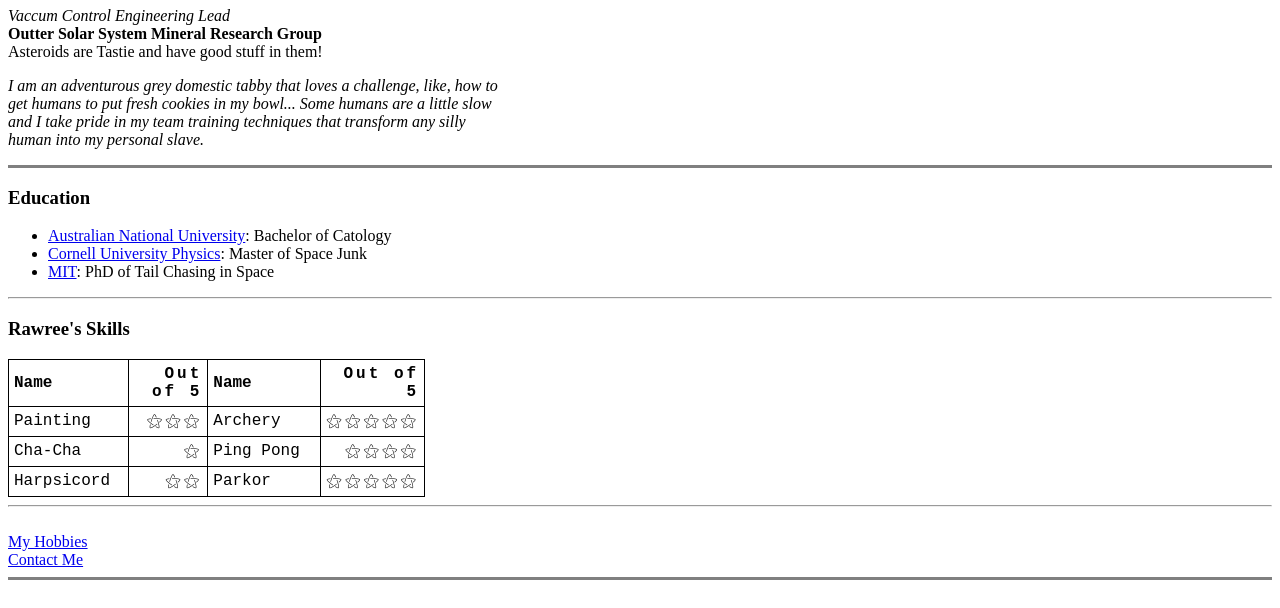
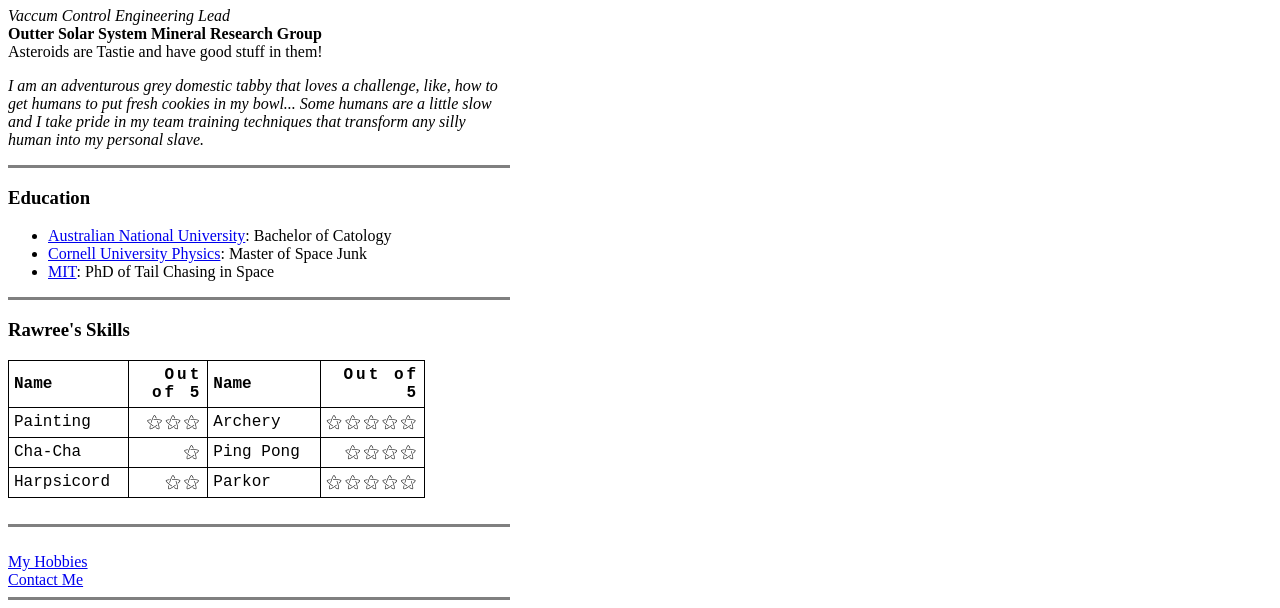
Before and after one commit to Pongdoo/Rawree, a plain HTML site: page index.html in a window 1280 px wide. Shown: the part 386-994 px from the top of the page. Drawn offline with Linux system fonts and the light colour scheme.

Commit message:
Add files via upload

```diff
--- a/index.html
+++ b/index.html
@@ -40,14 +40,14 @@
 
       <img src="./Assets/Rawree.png" alt="Rawree Profile Pic" x="0" height="300">
 
-      <h1>😹 Rawree The Cat</h1>
+      <h1>😹 Rawree The Cat - 1993 Webpage</h1>
       <p><em>Vaccum Control Engineering Lead</em>
       <br><strong>Outter Solar System Mineral Research Group</strong>
       <br>Asteroids are Tastie and have good stuff in them!</p>
 
       <p id="intro"><em>I am an adventurous grey domestic tabby that loves a challenge, like, how to get humans to put fresh cookies in my bowl... Some humans are a little slow and I take pride in my team training techniques that transform any silly human into my personal slave.</em></p>
 
-      <hr size=3 noshade>
+      <hr align="left" width=500px size=3 noshade>
 
       <h3>Education</h3>
       <ul>
@@ -57,9 +57,9 @@
       </ul>
 
       <!-- <br><a href="Skills.html" target="_blank">My Skills</a> -->
-      <hr>
+      <hr align="left" width=500px size=3 noshade>
       <h3>Rawree's Skills</h3>
-      <table class="mono" width="33%">
+      <table margin="20" class="mono" width="33%">
          <thead>
             <tr>
                <th class="goLeft" style="width:30%">Name</th>
@@ -92,13 +92,13 @@
 
          </tfoot>
       </table>
-
-      <hr>
+      <br>
+      <hr align="left" width=500px size=3 noshade>
       <br><a href="Hobbies.html" target="_blank">My Hobbies</a>
 
       <br><a href="Contact.html" target="_blank">Contact Me</a>
 
-      <hr size=3 noshade>
+      <hr align="left" width=500px size=3 noshade>
 
   </body>
 </html>
```
